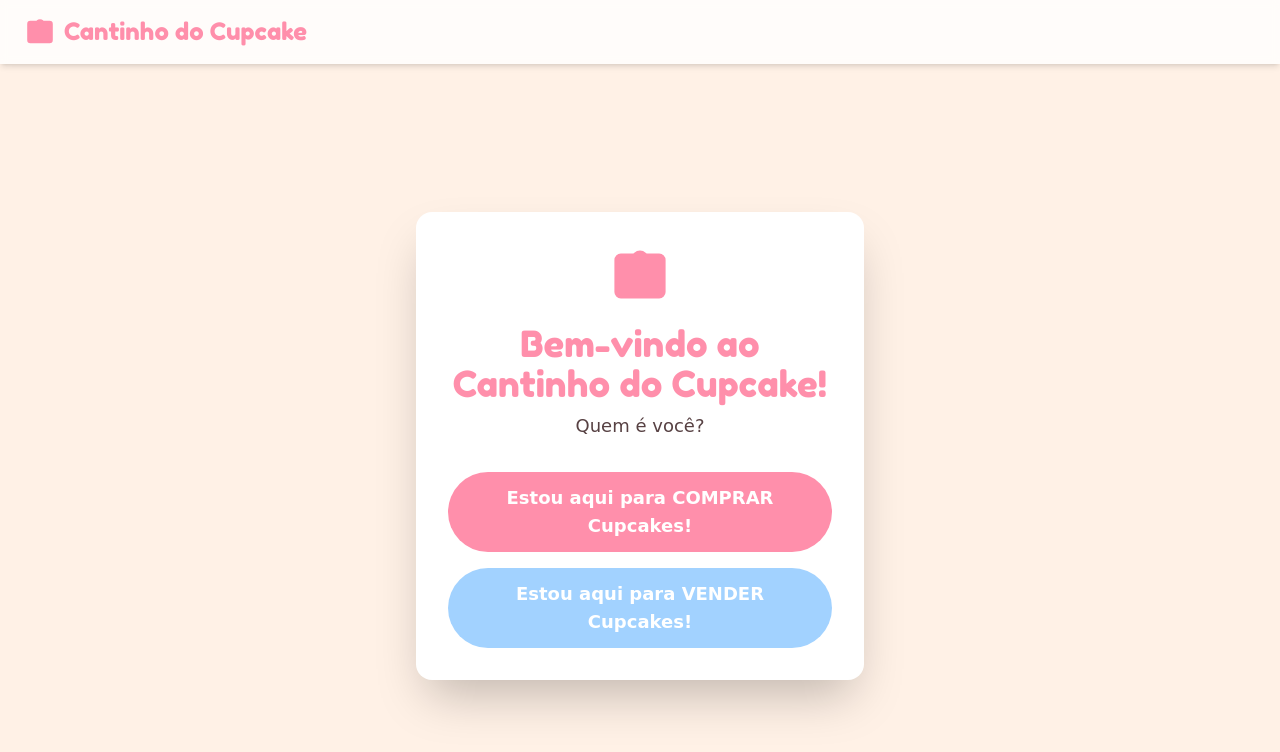
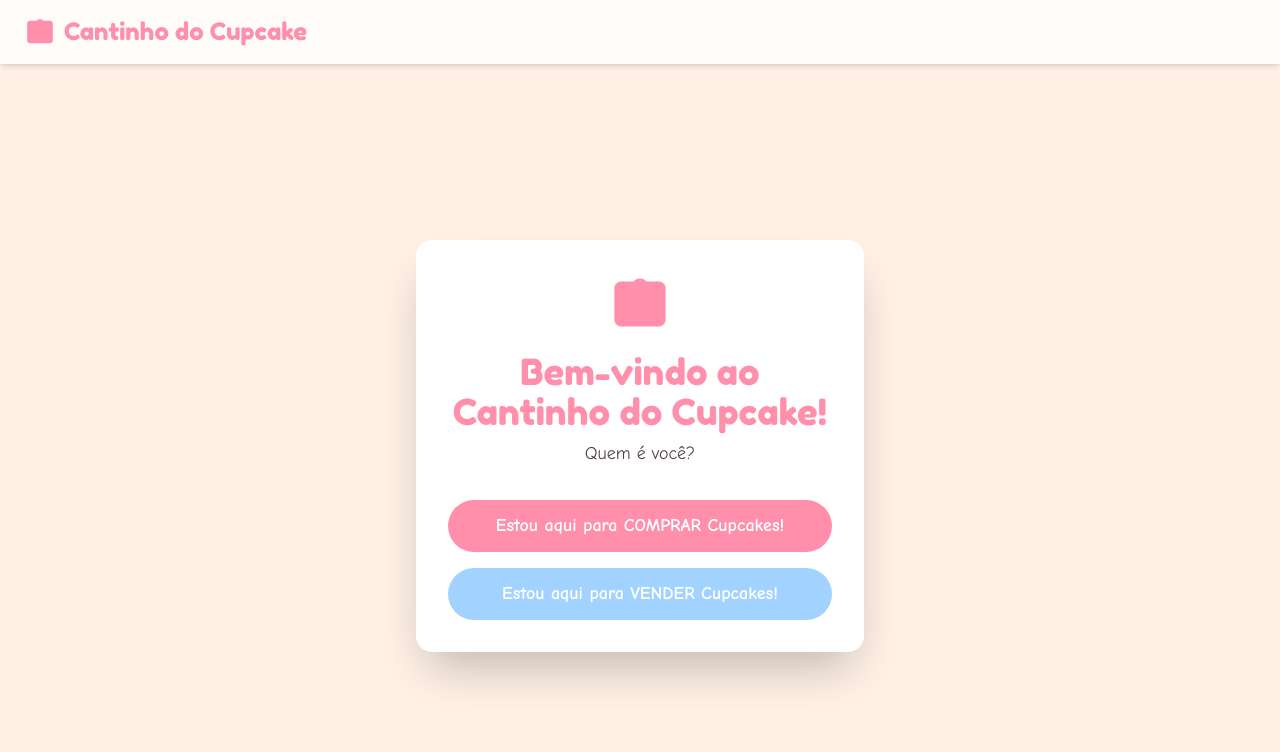
Before and after one commit to DGabeGMM/cantinho_do_cupcake, a React (Vite) app: page / in a window 1280 px wide. Shown: the top 752 px of the page. Built offline with nearby package versions, Linux system fonts and the light colour scheme.

Commit message:
Update tailwind.config.js

```diff
--- a/tailwind.config.js
+++ b/tailwind.config.js
@@ -2,7 +2,8 @@
 export default {
   content: [
     "./index.html",
-    "./**/*.{js,ts,jsx,tsx}",
+    "./*.{js,ts,jsx,tsx}",
+    "./components/**/*.{js,ts,jsx,tsx}",
   ],
   theme: {
     extend: {
@@ -17,7 +18,7 @@ export default {
         'brand-secondary': '#fb6f92',
       },
       fontFamily: {
-        'sans': ['"Comic Sans MS"', 'cursive', 'sans-serif'],
+        'sans': ['"Comic Neue"', 'cursive', 'sans-serif'],
         'display': ['"Fredoka One"', 'cursive'],
       },
     },
```
